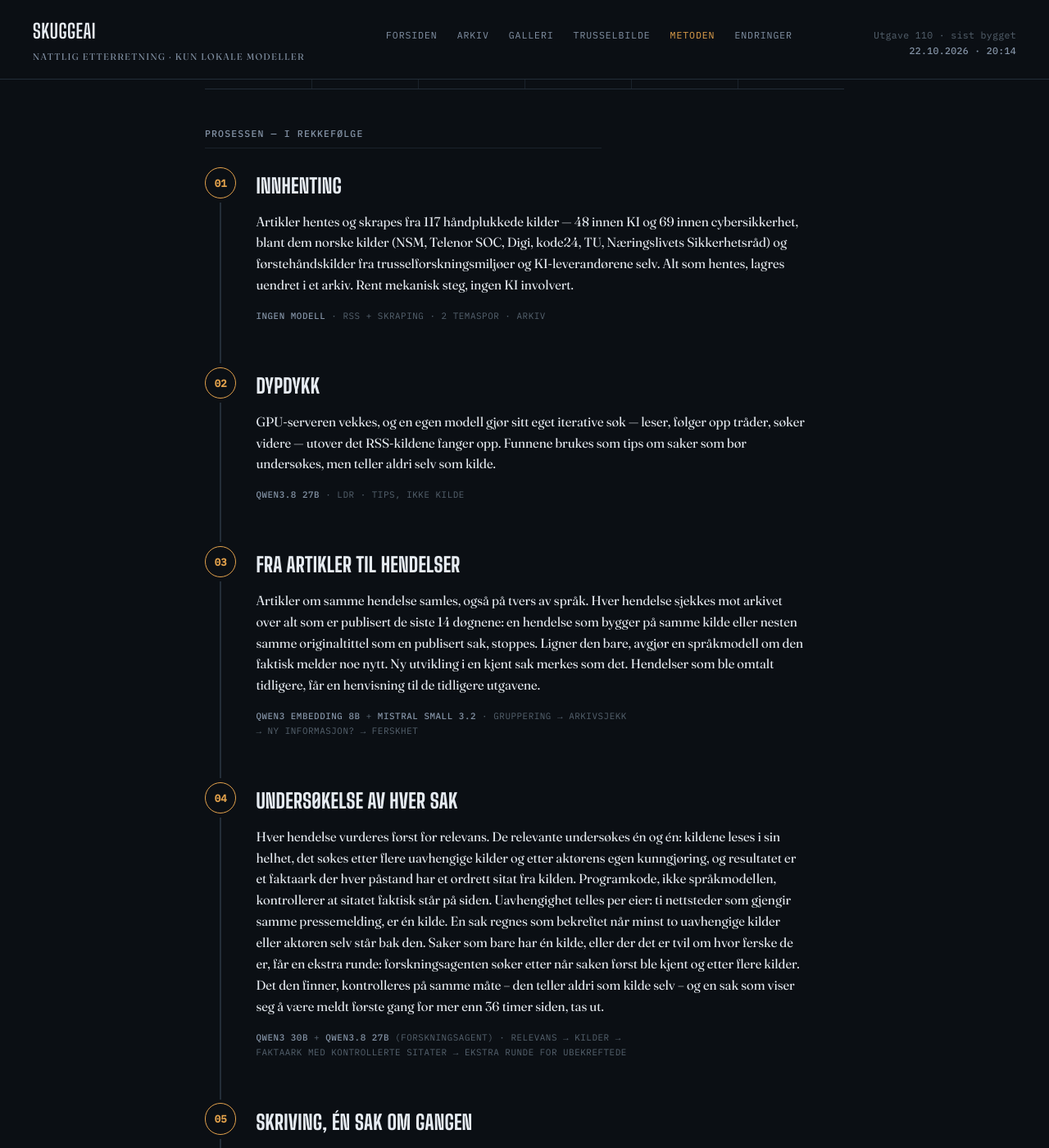
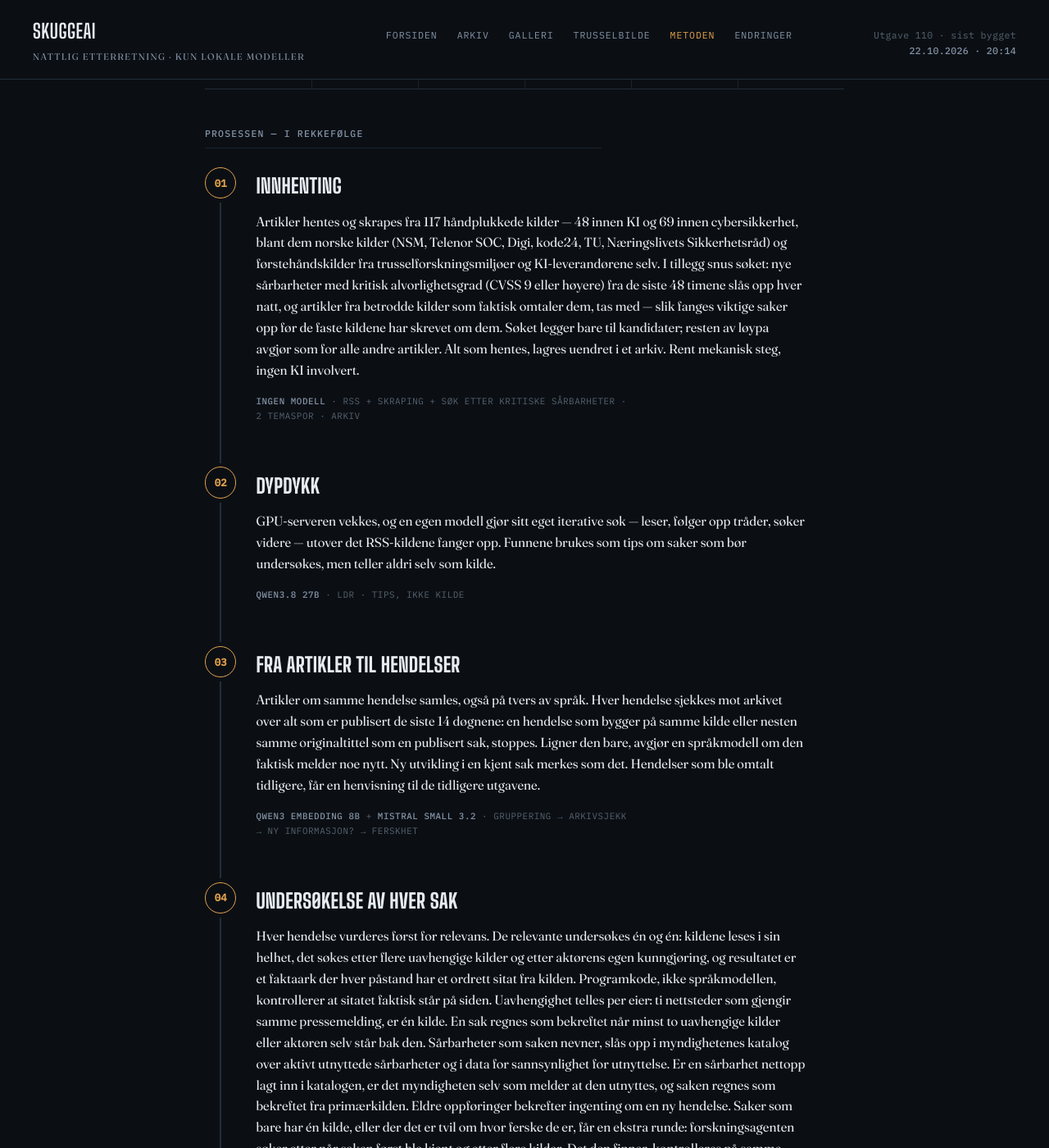
Before and after one commit to Skuggemannen/skuggeai-news, a Jekyll site: the page built from metoden.html, in a window 1280 px wide and 1400 px high, scrolled down 575 px. Shown: the whole window at 82% size. Built offline with Jekyll 4.4.1, drawn with Linux system fonts in a browser that asks for light colours; some of the changed text lies outside the part shown.

Commit message:
Metoden: søk etter kritiske sårbarheter og katalog over aktivt utnyttede som primærkilde

```diff
--- a/metoden.html
+++ b/metoden.html
@@ -27,8 +27,8 @@ hide_sidebar: true
     <div class="stage-rail"><div class="stage-node">01</div><div class="stage-line"></div></div>
     <div class="stage-body">
       <h3 class="stage-name">Innhenting</h3>
-      <p class="stage-desc">Artikler hentes og skrapes fra 117 håndplukkede kilder — 48 innen KI og 69 innen cybersikkerhet, blant dem norske kilder (NSM, Telenor SOC, Digi, kode24, TU, Næringslivets Sikkerhetsråd) og førstehåndskilder fra trusselforskningsmiljøer og KI-leverandørene selv. Alt som hentes, lagres uendret i et arkiv. Rent mekanisk steg, ingen KI involvert.</p>
-      <p class="stage-meta mono"><b>Ingen modell</b> &middot; RSS + skraping &middot; 2 temaspor &middot; arkiv</p>
+      <p class="stage-desc">Artikler hentes og skrapes fra 117 håndplukkede kilder — 48 innen KI og 69 innen cybersikkerhet, blant dem norske kilder (NSM, Telenor SOC, Digi, kode24, TU, Næringslivets Sikkerhetsråd) og førstehåndskilder fra trusselforskningsmiljøer og KI-leverandørene selv. I tillegg snus søket: nye sårbarheter med kritisk alvorlighetsgrad (CVSS 9 eller høyere) fra de siste 48 timene slås opp hver natt, og artikler fra betrodde kilder som faktisk omtaler dem, tas med — slik fanges viktige saker opp før de faste kildene har skrevet om dem. Søket legger bare til kandidater; resten av løypa avgjør som for alle andre artikler. Alt som hentes, lagres uendret i et arkiv. Rent mekanisk steg, ingen KI involvert.</p>
+      <p class="stage-meta mono"><b>Ingen modell</b> &middot; RSS + skraping + søk etter kritiske sårbarheter &middot; 2 temaspor &middot; arkiv</p>
     </div>
   </div>
 
@@ -54,8 +54,8 @@ hide_sidebar: true
     <div class="stage-rail"><div class="stage-node">04</div><div class="stage-line"></div></div>
     <div class="stage-body">
       <h3 class="stage-name">Undersøkelse av hver sak</h3>
-      <p class="stage-desc">Hver hendelse vurderes først for relevans. De relevante undersøkes én og én: kildene leses i sin helhet, det søkes etter flere uavhengige kilder og etter aktørens egen kunngjøring, og resultatet er et faktaark der hver påstand har et ordrett sitat fra kilden. Programkode, ikke språkmodellen, kontrollerer at sitatet faktisk står på siden. Uavhengighet telles per eier: ti nettsteder som gjengir samme pressemelding, er én kilde. En sak regnes som bekreftet når minst to uavhengige kilder eller aktøren selv står bak den. Saker som bare har én kilde, eller der det er tvil om hvor ferske de er, får en ekstra runde: forskningsagenten søker etter når saken først ble kjent og etter flere kilder. Det den finner, kontrolleres på samme måte – den teller aldri som kilde selv – og en sak som viser seg å være meldt første gang for mer enn 36 timer siden, tas ut.</p>
-      <p class="stage-meta mono"><b>Qwen3 30B</b> + <b>Qwen3.8 27B</b> (forskningsagent) &middot; relevans &rarr; kilder &rarr; faktaark med kontrollerte sitater &rarr; ekstra runde for ubekreftede</p>
+      <p class="stage-desc">Hver hendelse vurderes først for relevans. De relevante undersøkes én og én: kildene leses i sin helhet, det søkes etter flere uavhengige kilder og etter aktørens egen kunngjøring, og resultatet er et faktaark der hver påstand har et ordrett sitat fra kilden. Programkode, ikke språkmodellen, kontrollerer at sitatet faktisk står på siden. Uavhengighet telles per eier: ti nettsteder som gjengir samme pressemelding, er én kilde. En sak regnes som bekreftet når minst to uavhengige kilder eller aktøren selv står bak den. Sårbarheter som saken nevner, slås opp i myndighetenes katalog over aktivt utnyttede sårbarheter og i data for sannsynlighet for utnyttelse. Er en sårbarhet nettopp lagt inn i katalogen, er det myndigheten selv som melder at den utnyttes, og saken regnes som bekreftet fra primærkilden. Eldre oppføringer bekrefter ingenting om en ny hendelse. Saker som bare har én kilde, eller der det er tvil om hvor ferske de er, får en ekstra runde: forskningsagenten søker etter når saken først ble kjent og etter flere kilder. Det den finner, kontrolleres på samme måte – den teller aldri som kilde selv – og en sak som viser seg å være meldt første gang for mer enn 36 timer siden, tas ut.</p>
+      <p class="stage-meta mono"><b>Qwen3 30B</b> + <b>Qwen3.8 27B</b> (forskningsagent) &middot; relevans &rarr; kilder &rarr; faktaark med kontrollerte sitater &rarr; sårbarhetsdata &rarr; ekstra runde for ubekreftede</p>
     </div>
   </div>
 
```
